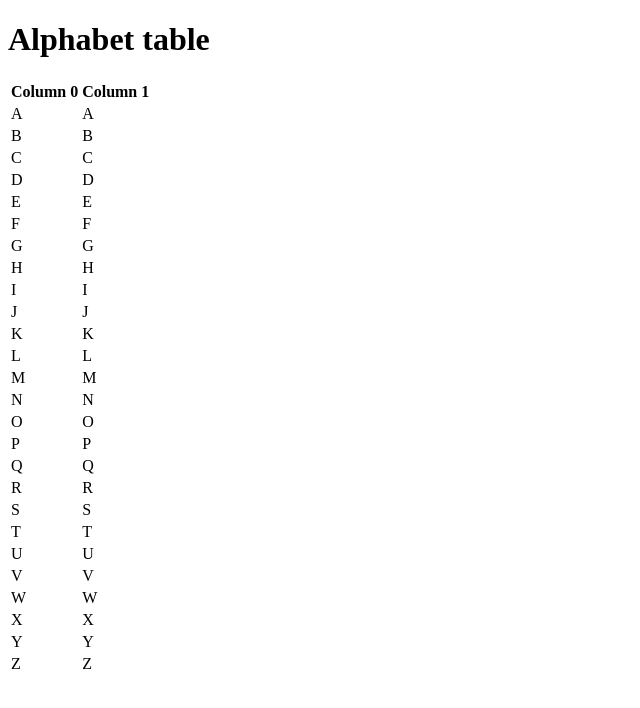
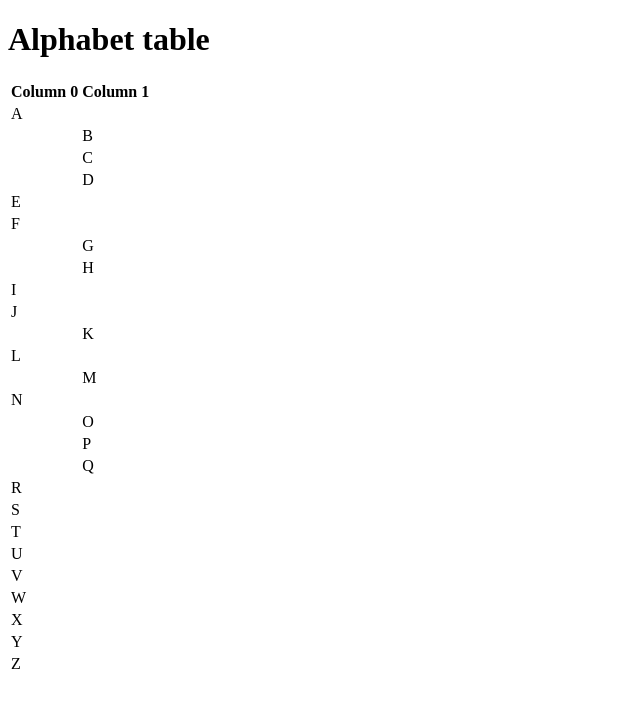
Before and after one commit to comp426-2022-fall/a01-Evehe719, a website: page public/index.html in a window 1280 px wide. Shown: the whole page, without its empty margins (0-640 px from the left). Drawn offline with Linux system fonts and the light colour scheme.

Commit message:
Added log file.

```diff
--- a/public/index.html
+++ b/public/index.html
@@ -16,82 +16,75 @@
 				</thead>
 				<tbody>
   					<tr>
-										<td>A</td><td>A</td>
+    						<td>A</td><td></td>
   					</tr>
   					<tr>
-										<td>B</td><td>B</td>
+    						<td></td><td>B</td>
   					</tr>
   					<tr>
-										<td>C</td><td>C</td>
+    						<td></td><td>C</td>
   					</tr>
   					<tr>
-										<td>D</td><td>D</td>
+    						<td></td><td>D</td>
   					</tr>
   					<tr>
-										<td>E</td><td>E</td>
+    						<td>E</td><td></td>
   					</tr>
   					<tr>
-										<td>F</td><td>F</td>
+    						<td>F</td><td></td>
   					</tr>
   					<tr>
-										<td>G</td><td>G</td>
+    						<td></td><td>G</td>
   					</tr>
                     <tr>
-										<td>H</td><td>H</td>
+                            <td></td><td>H</td>
                    </tr>
                     <tr>
-										<td>I</td><td>I</td>
+                            <td>I</td><td></td>
                    </tr>
                   	<tr>
-										<td>J</td><td>J</td>
+                    	<td>J</td><td></td>
              		</tr>
 					<tr>
-										<td>K</td><td>K</td>
+                		<td></td><td>K</td>
           			</tr>
 					<tr>
-										<td>L</td><td>L</td>
+          				  <td>L</td><td></td>
       				</tr>
 					<tr>
-										<td>M</td><td>M</td>
+        				<td></td><td>M</td>
   					</tr>
 					<tr>
-										<td>N</td><td>N</td>
+   						 <td>N</td><td></td>
 					</tr>
 					<tr>
-										<td>O</td><td>O</td>
+    					<td></td><td>O</td>
 					</tr>
 					<tr>
-										<td>P</td><td>P</td>
+    					<td></td><td>P</td>
 					</tr>
 					<tr>
-										<td>Q</td><td>Q</td>
+    					<td></td><td>Q</td>
 					</tr>
 					<tr>
-										<td>R</td><td>R</td>
+						<td>R</td><td></td>
+					</tr><tr>
+						<td>S</td><td></td>
+					</tr>                     <tr>
+						<td>T</td><td></td>
+					</tr>                    <tr>
+						<td>U</td><td></td>
+					</tr>                    <tr>
+						<td>V</td><td></td>
 					</tr>
 					<tr>
-										<td>S</td><td>S</td>
-								</tr>
-								<tr>
-										<td>T</td><td>T</td>
-								</tr>
-								<tr>
-										<td>U</td><td>U</td>
-								</tr>
-								<tr>
-										<td>V</td><td>V</td>
-								</tr>
-								<tr>
-										<td>W</td><td>W</td>
-								</tr>
-								<tr>
-										<td>X</td><td>X</td>
-								</tr>
-								<tr>
-										<td>Y</td><td>Y</td>
-								</tr>
-								<tr>
-										<td>Z</td><td>Z</td>
+						<td>W</td><td></td>
+					</tr>                    <tr>
+						<td>X</td><td></td>
+					</tr>                    <tr>
+						<td>Y</td><td></td>
+					</tr>                    <tr>
+						<td>Z</td><td></td>
 					</tr>
 				</tbody>
 			</table>
```
Also changed, not shown: 1 other file. Lines whose indentation alone changed are shown as unchanged.
